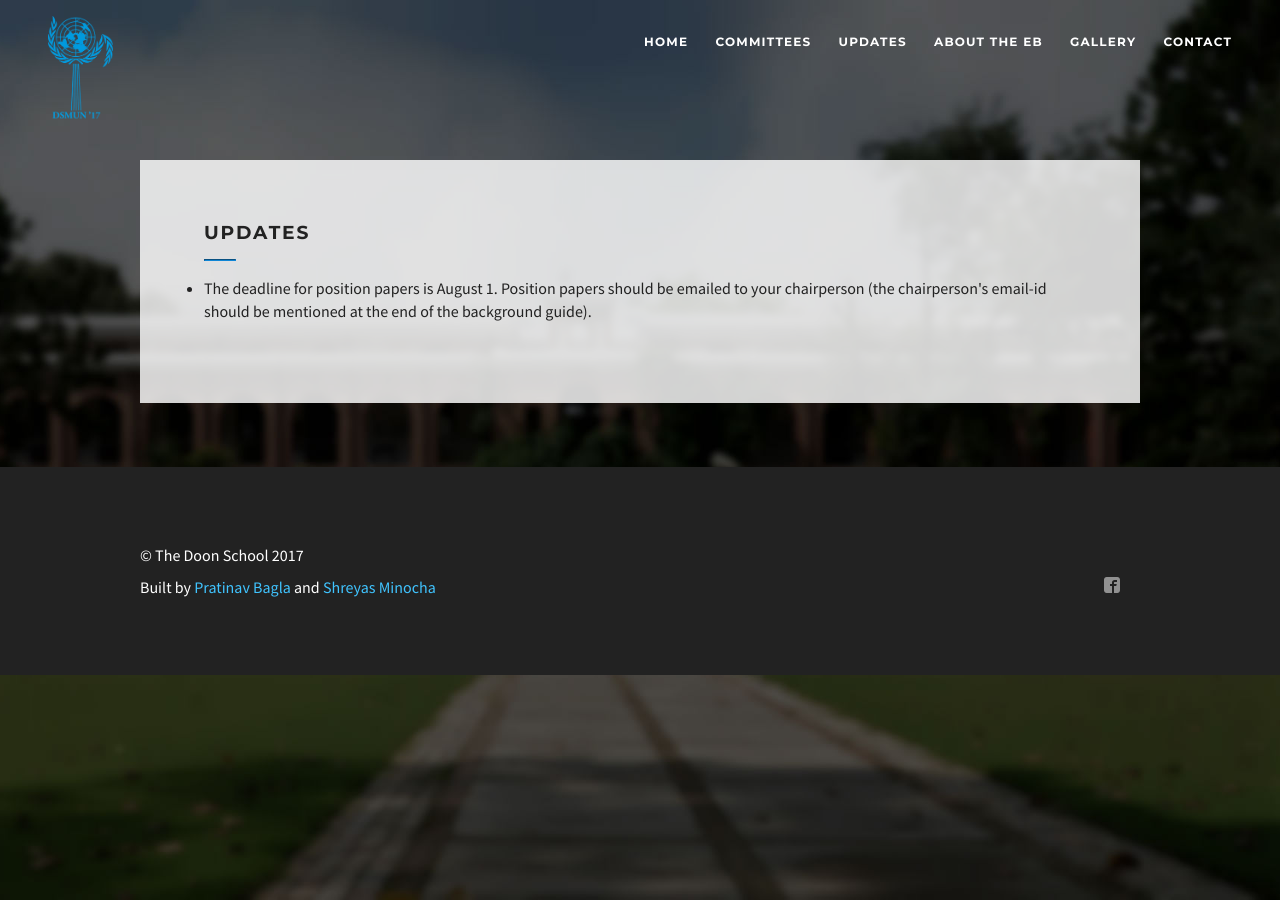
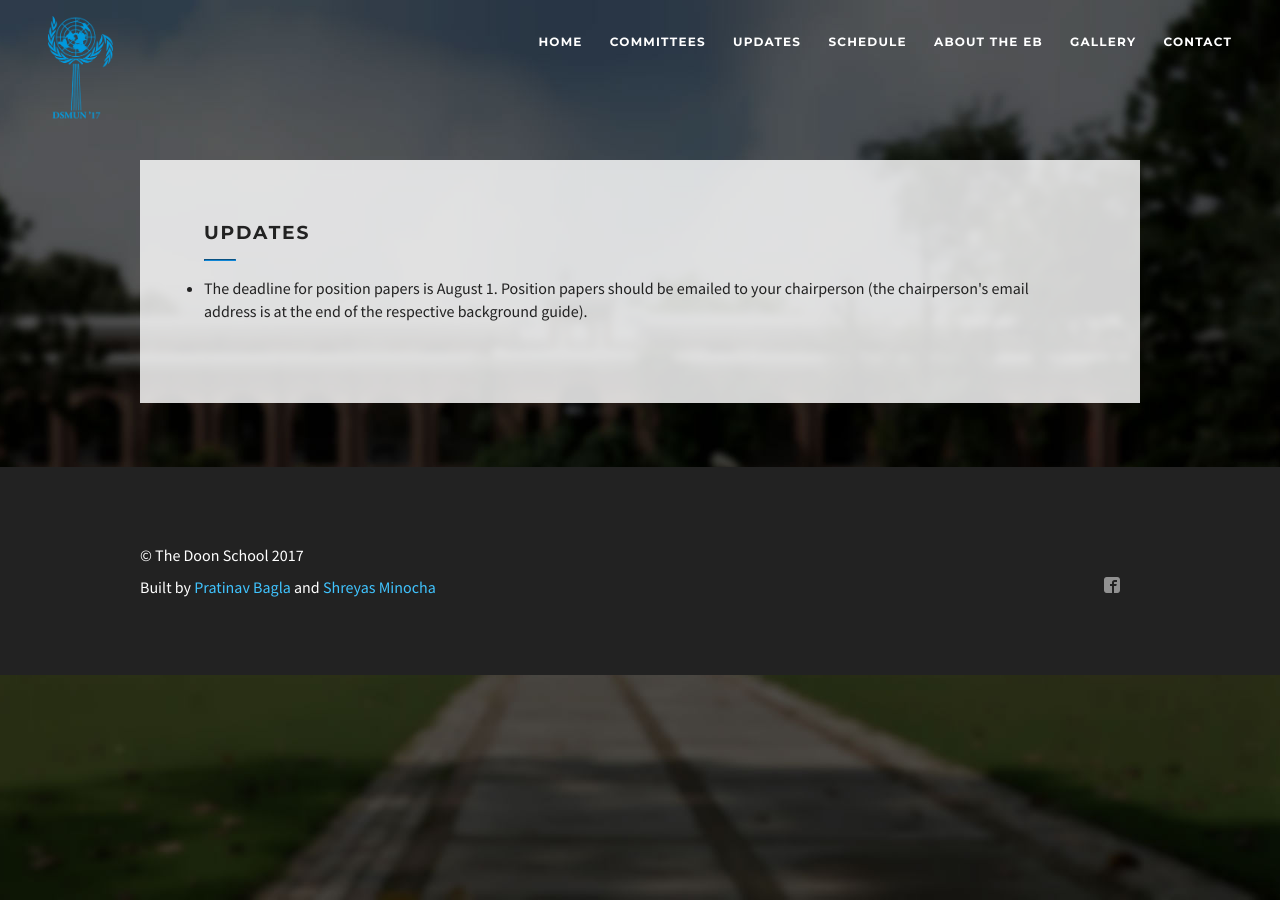
Before and after one commit to pratinav/dsmun17.com, a Jekyll site: the page built from updates.html, in a window 1280 px wide. Built offline with Jekyll 4.4.1, drawn with Linux system fonts in a browser that asks for light colours.

Commit message:
Added schedule, fixed updates page

```diff
--- a/_includes/header.html
+++ b/_includes/header.html
@@ -10,6 +10,7 @@
       <li><a href="{{ site.baseurl }}/">Home</a></li>
       <li><a href="{{ site.baseurl }}/#committees">Committees</a></li>
       <li><a href="{{ site.baseurl }}/updates">Updates</a></li>
+      <li><a href="{{ site.baseurl }}/Conference-Schedule-DSMUN-17.pdf">Schedule</a></li>
       <li><a href="{{ site.baseurl }}/about-the-eb">About the EB</a></li>
       <li><a href="{{ site.baseurl }}/gallery">Gallery</a></li>
       <li><a href="{{ site.baseurl }}/contact">Contact</a></li>
--- a/updates.html
+++ b/updates.html
@@ -9,6 +9,6 @@ description: Updates from the Doon School Model United Nations 2017 team
   <h3>Updates</h3>
   <hr>
   <ul>
-    <li>The deadline for position papers is August 1. Position papers should be emailed to your chairperson (the chairperson's email-id should be mentioned at the end of the background guide).</li>
+    <li>The deadline for position papers is August 1. Position papers should be emailed to your chairperson (the chairperson's email address is at the end of the respective background guide).</li>
   </ul>
 </section>
```
Also changed, not shown: 1 other file.
